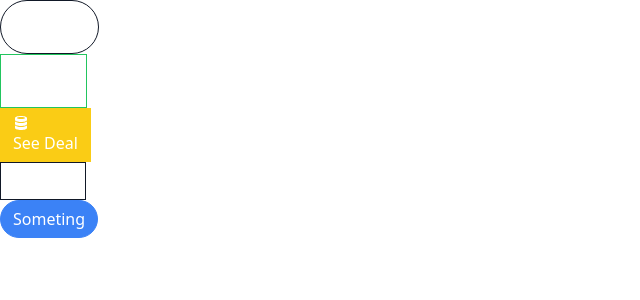
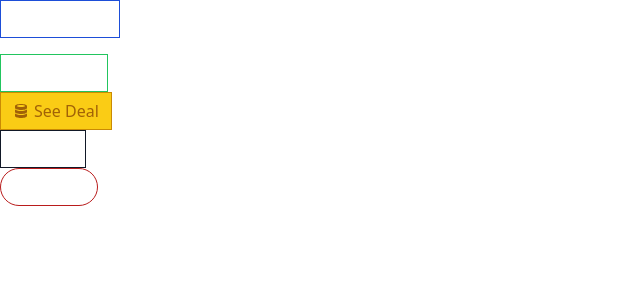
Before and after one commit to CamiloCardenasMesa/components, a React (Create React App) app: page / in a window 1280 px wide. Shown: the top 300 px of the page, without its empty margins (0-640 px from the left). Built offline with nearby package versions, Linux system fonts and the light colour scheme.

Commit message:
feat: classnames changed

```diff
--- a/src/App.js
+++ b/src/App.js
@@ -5,7 +5,7 @@ function App() {
     return (
         <div>
             <div>
-                <Button secondary rounded outline>
+                <Button primary outline className="mb-4">
                     <GoBell />
                     Click here
                 </Button>
@@ -17,7 +17,7 @@ function App() {
                 </Button>
             </div>
             <div>
-                <Button warning>
+                <Button outline warning>
                     <GoDatabase />
                     See Deal
                 </Button>
@@ -28,7 +28,7 @@ function App() {
                 </Button>
             </div>
             <div>
-                <Button primary rounded>
+                <Button danger rounded outline>
                     Someting
                 </Button>
             </div>
--- a/src/Button.js
+++ b/src/Button.js
@@ -1,5 +1,4 @@
-import className from "classnames";
-
+import classnames from "classnames";
 
 function Button({
     children,
@@ -9,24 +8,25 @@ function Button({
     warning,
     danger,
     outline,
-    rounded
+    rounded,
+    ...rest
 }) {
-    const classes = className('px-3 py-1.5 border', {
-        'border-blue-500 bg-blue-500 text-white': primary,
+    const classes = classnames(rest.className, 'flex items-center px-3 py-1.5 border', {
+        'border-blue-700 bg-blue-500 text-white': primary,
         'border-gray-900 bg-gray-900 text-white': secondary,
         'border-green-500 bg-green-500 text-white': success,
-        'border-yellow-400 bg-yellow-400 text-white': warning,
-        'border-red-500 bg-red-500 text-white': danger,
+        'border-yellow-600 bg-yellow-400 text-white': warning,
+        'border-red-700 bg-red-500 text-white': danger,
         'rounded-full': rounded,
         'bg-white': outline,
-        'text-blue-500': outline && primary,
-        'text-gray-900': outline && secondary,
-        'text-green-500': outline && success,
-        'text-yellow-400': outline && warning,
-        'text-red-500': outline && danger,
+        'text-blue-700': outline && primary,
+        'text-gray-600': outline && secondary,
+        'text-green-700': outline && success,
+        'text-yellow-700': outline && warning,
+        'text-red-600': outline && danger,
     });
 
-    return <button className={classes}>{ children }</button>
+    return <button {...rest} className={classes}>{children }</button>
 }
 
 Button.propTypes = {
--- a/src/index.css
+++ b/src/index.css
@@ -1,3 +1,7 @@
 @tailwind base;
 @tailwind components;
 @tailwind utilities;
+
+button > svg {
+    margin-right: 5px;
+}
```
